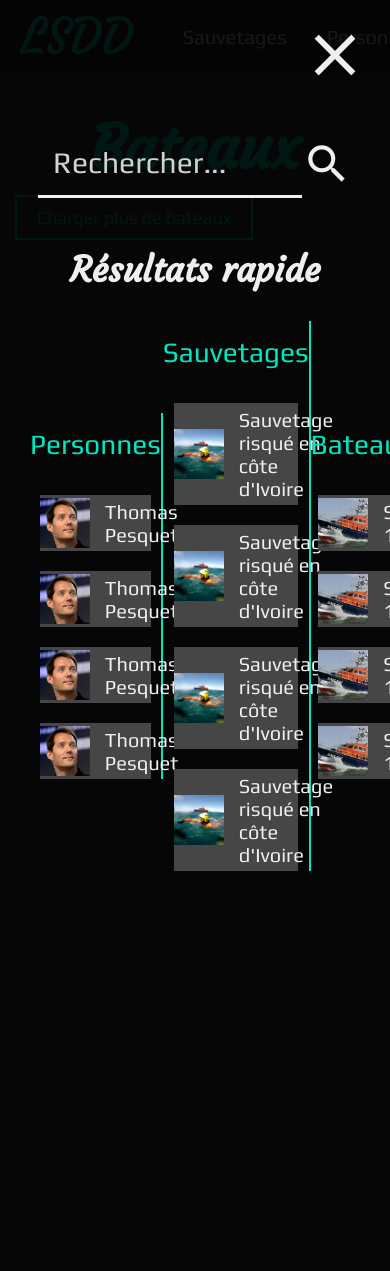
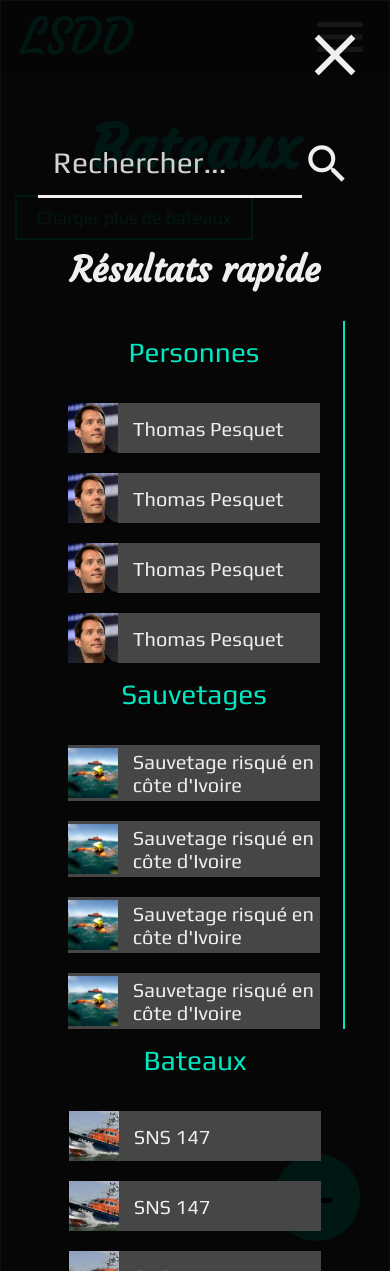
Before and after one commit to flifloo/nuitdelinfo-2021, a Django app: template templates/boat/boats.html in a window 390 px wide, after a click on "search". Run offline with Django 3.2, Linux system fonts and the light colour scheme; the template is opened without the code that fills it, so the values that code supplies are empty; some libraries are stand-ins or nearby versions.

Commit message:
last modifs kybo

```diff
--- a/static/css/style.css
+++ b/static/css/style.css
@@ -175,6 +175,12 @@ nav .right {
       -ms-flex-align: center;
           align-items: center;
 }
+nav .right .opennavmobile {
+  display: none;
+  cursor: pointer;
+  font-size: 60px;
+  color: #efefef;
+}
 nav .right img {
   width: 50px;
   cursor: pointer;
@@ -197,6 +203,65 @@ nav .right .search:hover {
   color: #00E8C2;
 }
 
+.navbar-mobile {
+  display: none;
+  -webkit-transform: translateX(100%);
+          transform: translateX(100%);
+  position: fixed;
+  width: 100%;
+  -webkit-transition: all ease-in-out 0.3s;
+  transition: all ease-in-out 0.3s;
+  -webkit-box-align: center;
+      -ms-flex-align: center;
+          align-items: center;
+  height: 100vh;
+  background: #303030;
+  top: 0;
+  left: 0;
+  -webkit-box-pack: center;
+      -ms-flex-pack: center;
+          justify-content: center;
+  -webkit-box-orient: vertical;
+  -webkit-box-direction: normal;
+      -ms-flex-direction: column;
+          flex-direction: column;
+  z-index: 9998;
+}
+.navbar-mobile.open {
+  -webkit-transform: translateX(0) !important;
+          transform: translateX(0) !important;
+}
+.navbar-mobile .closenavmobile {
+  position: fixed;
+  top: 20px;
+  right: 20px;
+  color: #efefef;
+  font-size: 70px;
+  cursor: pointer;
+}
+.navbar-mobile a {
+  font-size: 35px;
+  padding: 30px 0;
+}
+.navbar-mobile i {
+  font-size: 50px;
+}
+
+@media all and (max-width: 800px) {
+  .navbar-mobile {
+    display: -webkit-box !important;
+    display: -ms-flexbox !important;
+    display: flex !important;
+  }
+
+  nav .left .submenu, nav .right a {
+    display: none;
+  }
+
+  nav .opennavmobile {
+    display: block !important;
+  }
+}
 .flex-card {
   display: -webkit-box;
   display: -ms-flexbox;
@@ -268,6 +333,7 @@ nav .right .search:hover {
   position: fixed;
   display: none;
   padding: 30px;
+  overflow: auto;
   padding-top: 100px;
   height: 100vh;
   z-index: 9999;
@@ -351,6 +417,8 @@ nav .right .search:hover {
   display: -webkit-box;
   display: -ms-flexbox;
   display: flex;
+  -ms-flex-wrap: wrap;
+      flex-wrap: wrap;
   -webkit-box-pack: space-evenly;
       -ms-flex-pack: space-evenly;
           justify-content: space-evenly;
@@ -402,6 +470,20 @@ nav .right .search:hover {
   margin-left: 15px;
 }
 
+@media all and (max-width: 1060px) {
+  .search-col, .flex-card .card {
+    -webkit-box-flex: 0 !important;
+        -ms-flex: 0 1 45% !important;
+            flex: 0 1 45% !important;
+  }
+}
+@media all and (max-width: 750px) {
+  .search-col, .flex-card .card {
+    -webkit-box-flex: 0 !important;
+        -ms-flex: 0 1 90% !important;
+            flex: 0 1 90% !important;
+  }
+}
 .personnal-info {
   display: -webkit-box;
   display: -ms-flexbox;
--- a/static/scss/layouts/nav.scss
+++ b/static/scss/layouts/nav.scss
@@ -34,6 +34,12 @@ nav{
     display: flex;
     justify-content: right;
     align-items: center;
+    .opennavmobile{
+      display: none;
+      cursor: pointer;
+      font-size: 60px;
+      color: $light;
+    }
     img{
       width: 50px;
       cursor: pointer;
@@ -55,3 +61,50 @@ nav{
     }
   }
 }
+
+.navbar-mobile{
+  &.open{
+    transform: translateX(0) !important;
+  }
+  display: none;
+  transform: translateX(100%);
+  .closenavmobile{
+    position: fixed;
+    top: 20px;
+    right: 20px;
+    color: $light;
+    font-size: 70px;
+    cursor: pointer;
+  }
+  position: fixed;
+  width: 100%;
+  transition: all ease-in-out 0.3s;
+  align-items: center;
+  height: 100vh;
+  background: $background2;
+  top: 0;
+  left: 0;
+  justify-content: center;
+  flex-direction: column;
+  z-index: 9998;
+  a{
+    font-size: 35px;
+    padding: 30px 0;
+  }
+  i{
+    font-size: 50px;
+  }
+}
+
+@media all and (max-width: 800px){
+  .navbar-mobile{
+    display: flex !important;
+  }
+  nav .left .submenu, nav .right a{
+    display: none;
+  }
+
+  nav .opennavmobile{
+    display: block !important;
+  }
+}
--- a/static/scss/layouts/quicksearch.scss
+++ b/static/scss/layouts/quicksearch.scss
@@ -2,6 +2,7 @@
   position: fixed;
   display: none;
   padding: 30px;
+  overflow: auto;
   padding-top: 100px;
   height: 100vh;
   z-index: 9999;
@@ -57,6 +58,7 @@
     }
     .flex-search{
       display: flex;
+      flex-wrap: wrap;
       justify-content: space-evenly;
       align-items: center;
       .search-col{
@@ -92,3 +94,15 @@
     }
   }
 }
+
+@media all and (max-width: 1060px){
+  .search-col, .flex-card .card{
+        flex: 0 1 45% !important;
+  }
+}
+
+@media all and (max-width: 750px){
+  .search-col, .flex-card .card{
+        flex: 0 1 90% !important;
+  }
+}
--- a/templates/article/submit.html
+++ b/templates/article/submit.html
@@ -15,7 +15,7 @@
             <div class="submenu">
                 <a href="/a/">Sauvetages</a>
                 <a href="/p/">Personnes</a>
-                <a href="">Equipages</a>
+                <a href="/b/">Bateaux</a>
             </div>
         </div>
         <div class="right">
--- a/templates/base.html
+++ b/templates/base.html
@@ -25,11 +25,36 @@
                 {% else %}
                     <a href="{% url 'login' %}">Login</a>
                 {% endif %}
+                <i class="material-icons opennavmobile">menu</i>
             </div>
     </nav>
-
+    <div class="navbar-mobile">
+        <i class="material-icons closenavmobile">close</i>
+        <a href="/a/">Sauvetages</a>
+        <a href="/p/">Personnes</a>
+        <a href="/b/">Bateaux</a>
+        <a href="#quicksearch"><i class="material-icons search">search</i></a>
+        {% if user.is_authenticated %}
+            <a href="{% url 'logout' %}"><img src="https://www.gravatar.com/avatar/{{ user.email | lower | md5 }}"></a>
+        {% else %}
+            <a href="{% url 'login' %}">Login</a>
+        {% endif %}
+    </div>
     <div class="container">
     {% block content %}
     {% endblock %}
     </div>
+    <script>
+        let menu = document.querySelector('.opennavmobile');
+        let close = document.querySelector('.closenavmobile');
+        let navmobile = document.querySelector('.navbar-mobile');
+
+        menu.addEventListener('click', function (){
+            navmobile.classList.toggle('open');
+        });
+
+        close.addEventListener('click', function (){
+            navmobile.classList.toggle('open');
+        });
+    </script>
 </body>
--- a/templates/boat/boats.html
+++ b/templates/boat/boats.html
@@ -1,6 +1,7 @@
 {% extends 'base.html' %}
 {% load static %}
 {% block content %}
+    <a href="/b/submit" class="btn-add">+</a>
     <section>
         <h1>Bateaux</h1>
         <div class="flex-card">
--- a/templates/error.html
+++ b/templates/error.html
@@ -1,6 +1,10 @@
+{% extends 'base.html' %}
+{% load static %}
+{% block content %}
 <h1>Oups, une erreur  est survenue :/</h1>
 
 {% if quote %}
     <h2>Pour nous faire pardonner voici une citation de Thomas Pesquet:</h2>
     <p>{{ quote }}</p>
 {% endif %}
+{% endblock %}
```
Also changed, not shown: templates/article/edit.html (+25 -1 lines), templates/boat/submit.html (+26 -2 lines), 1 other file.
